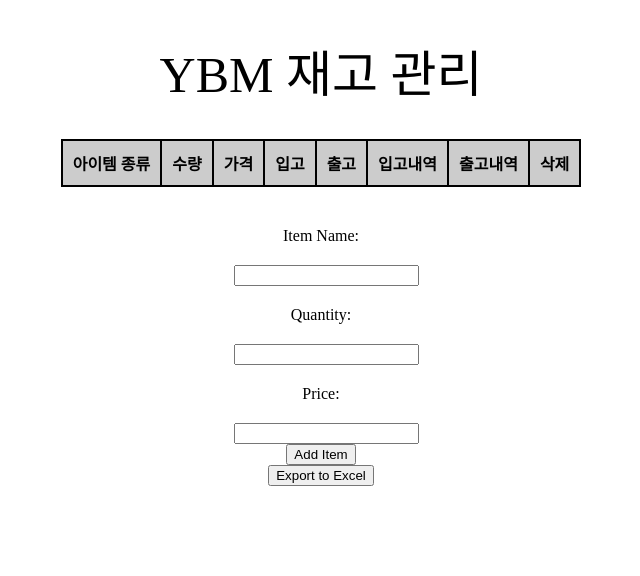
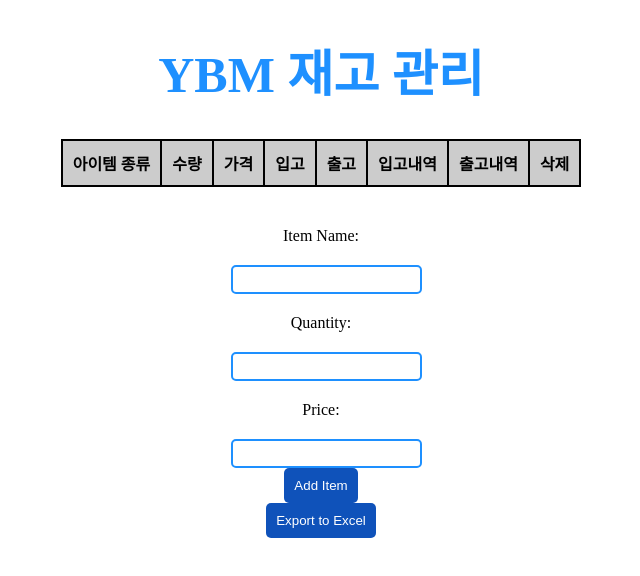
Before and after one commit to DevsunhoKim/ivm, a plain HTML site: page index.html in a window 1280 px wide. Shown: the whole page, without its empty margins (319-959 px from the left). Drawn offline with Linux system fonts and the light colour scheme.

Commit message:
css rebuild

```diff
--- a/style.css
+++ b/style.css
@@ -1,8 +1,8 @@
 h1 {
 	text-align: center;
 	font-size: 50px;
-	font-weight: 500;
-
+	font-weight: 700;
+	color: #1E90FF;
   }
 
   table {
@@ -10,7 +10,8 @@
 	border-collapse: collapse;
   }
 
-th, td {
+  th,
+  td {
 	padding: 10px;
 	border: 2px solid black;
 	text-align: center;
@@ -30,8 +31,26 @@
 
   label {
 	margin: 20px 0;
+
   }
 
   input {
 	margin-left: 10px;
+	border: 2px solid #1E90FF;
+	border-radius: 5px;
+	padding: 5px;
   }
+
+  button {
+	background-color: #0F52BA;
+	color: white;
+	border: none;
+	border-radius: 5px;
+	padding: 10px;
+	cursor: pointer;
+
+  }
+
+  button:hover {
+	background-color: #4169E1;
+  }
```
Lines whose indentation alone changed are shown as unchanged.
